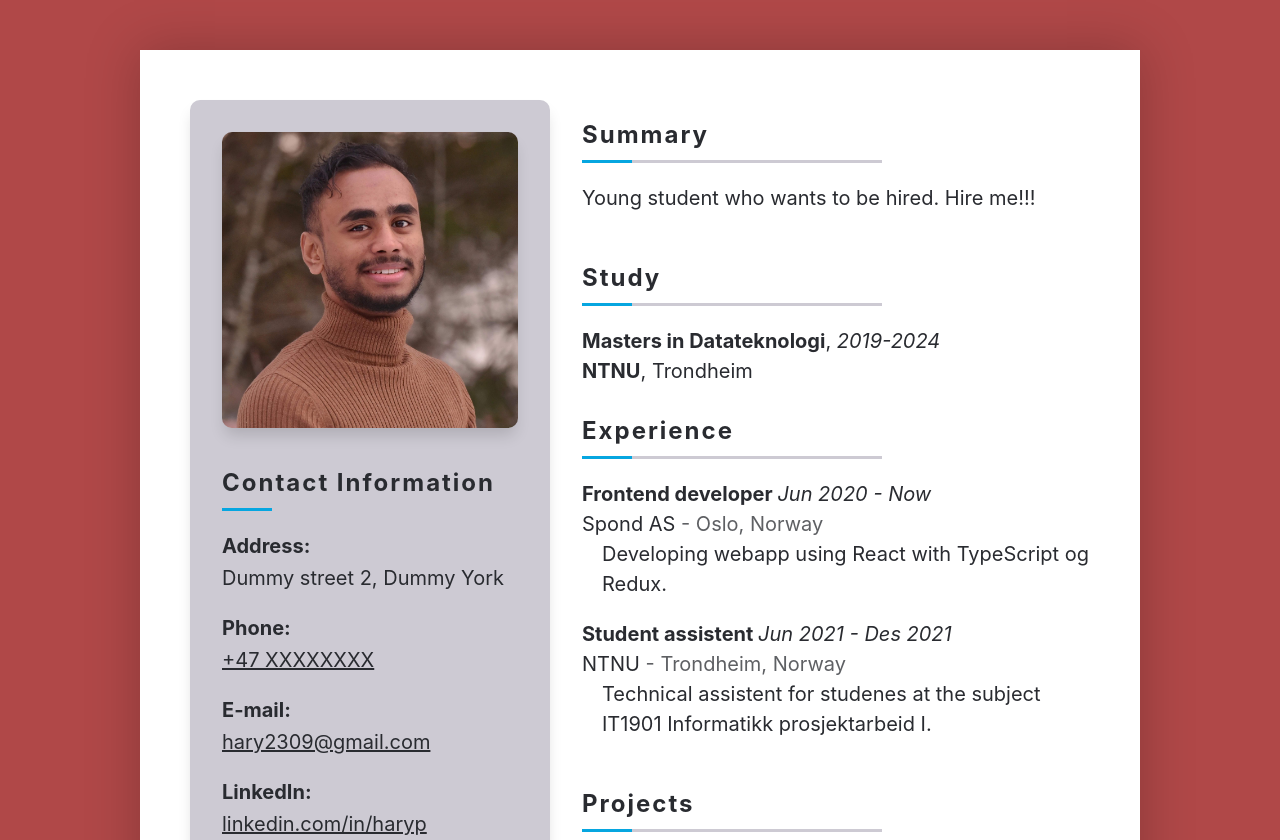
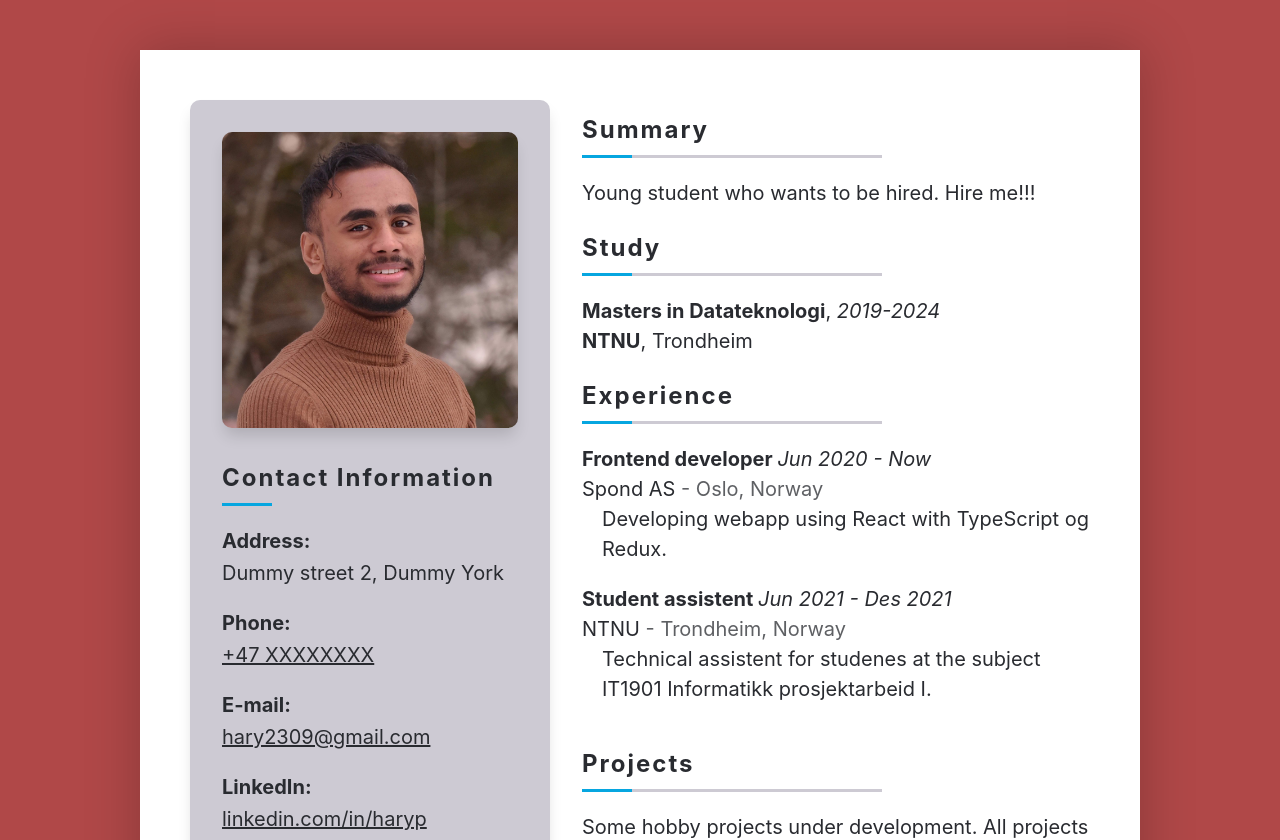
Before and after one commit to haryp2309/My-CV, a React (Create React App) app in the folder curriculum-vitae/: page / in a window 1280 px wide. Shown: the top 840 px of the page. Built offline with nearby package versions, Linux system fonts and the light colour scheme.

Commit message:
Fixed minor spacing problems

```diff
--- a/curriculum-vitae/src/App.module.css
+++ b/curriculum-vitae/src/App.module.css
@@ -106,3 +106,7 @@
 .faded {
   opacity: 0.75;
 }
+
+.summary-content {
+  margin-bottom: 0;
+}
--- a/curriculum-vitae/src/App.tsx
+++ b/curriculum-vitae/src/App.tsx
@@ -31,7 +31,7 @@ export const App = () => {
       </div>
       <div className={styles.right + " " + styles.column}>
         <Section title={content.summary.title}>
-          <p>{content.summary.content}</p>
+          <p className={styles["summary-content"]}>{content.summary.content}</p>
         </Section>
         <Section title={content.studies.title}>
           {content.studies.content.map(
--- a/curriculum-vitae/src/index.css
+++ b/curriculum-vitae/src/index.css
@@ -42,7 +42,7 @@ code {
 h3 {
   letter-spacing: 2px;
   font-size: 1.2rem;
-  margin: 20px 0px 10px 0px;
+  margin: 15px 0px 10px 0px;
 }
 
 * {
```
